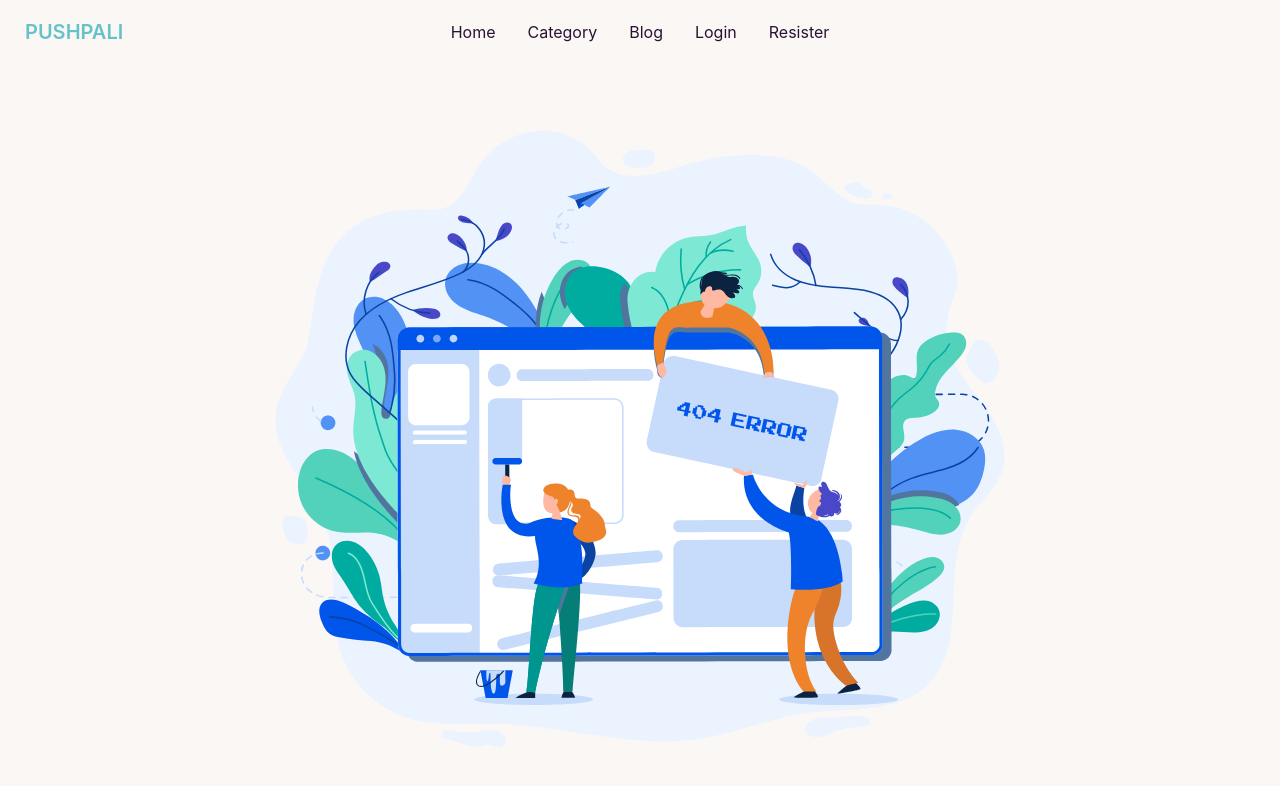
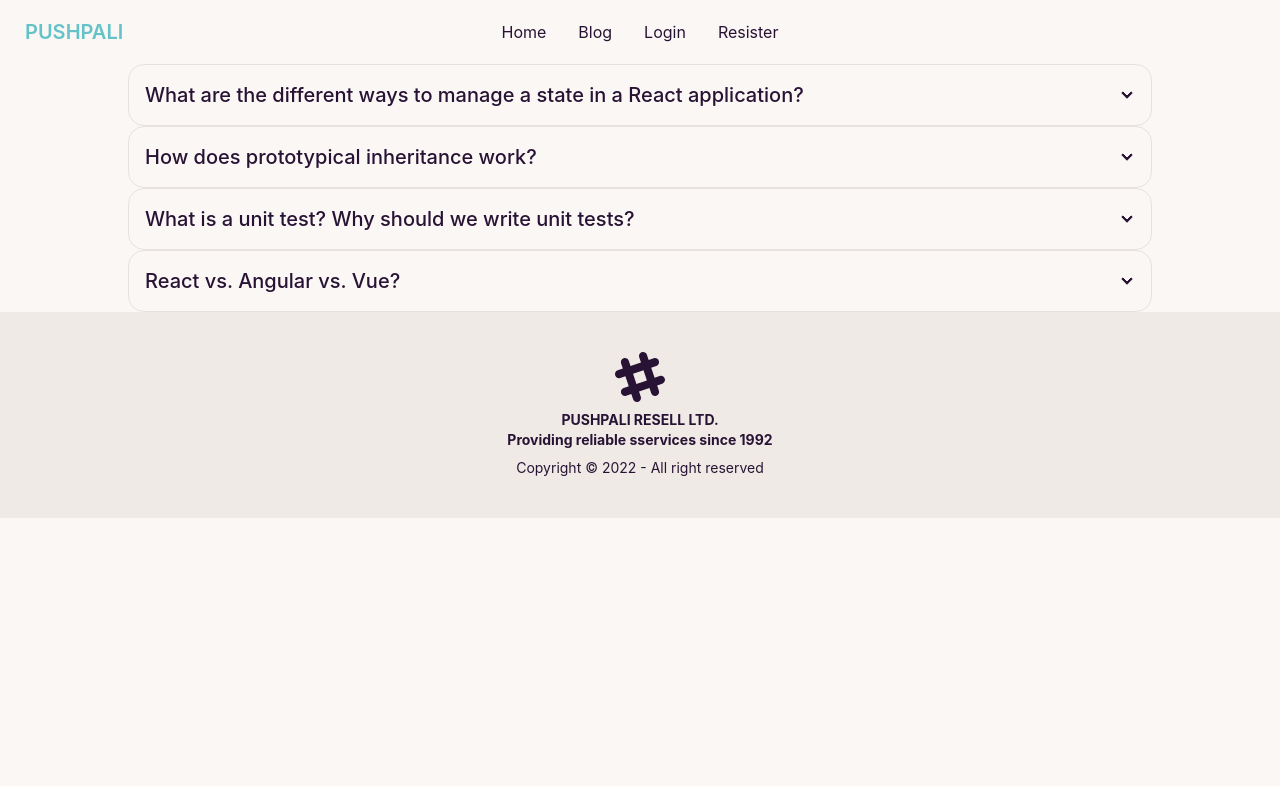
Before and after one commit to iesratadhara/Pushpali-Resell-website, a React (Create React App) app: page /blog in a window 1280 px wide. Shown: the top 786 px of the page. Built offline with nearby package versions, Linux system fonts and the light colour scheme; no server answers.

Commit message:
Blog updated

```diff
--- a/src/Common/Navbar.js
+++ b/src/Common/Navbar.js
@@ -14,8 +14,7 @@ const Navbar = () => {
     // })
     const menuItem = <>
         <li><Link to={'/'}>Home</Link></li>
-        <li><Link>Category</Link></li>
-        <li><Link>Blog</Link></li>
+        <li><Link to={'/blog'}>Blog</Link></li>
     </>
 
     const menuUser = <>
--- /dev/null
+++ b/src/Pages/Blog.js
@@ -0,0 +1,74 @@
+import React from 'react';
+
+const Blog = () => {
+    return (
+        <div className='mx-auto'>
+            <div tabIndex={0} className="collapse mx-auto collapse-arrow border border-base-300 bg-base-100 rounded-box w-full md:w-4/5 lg:3/5">
+                <div className="collapse-title text-xl font-medium">
+                    What are the different ways to manage a state in a React application?
+                </div>
+                <div className="collapse-content">
+                    <p>The Four Kinds of React State to Manage.</p>
+
+                    <p><strong>Local state:</strong>Local state is most often managed in React using the useState hook.local state would be needed to show or hide a modal component or to track values for a form component, such as form submission, when the form is disabled and the values of a form’s inputs.</p>
+
+                    <p><strong>Global State:</strong> Global state is necessary when we want to get and update data anywhere in our app, or in multiple components at least.</p>
+                    <p><strong>Server State:</strong> Server state is a simple concept, but can be hard to manage alongside all of our local and global UI state.</p>
+
+                    <p><strong>URL state:</strong> URL state is often missing as a category of state, but it is an important one.
+                        In many cases, a lot of major parts of our application rely upon accessing URL state. Try to imagine building a blog without being able to fetch a post based off of its slug or id that is located in the URL!</p>
+                </div>
+            </div>
+            <div tabIndex={1} className="collapse mx-auto collapse-arrow border border-base-300 bg-base-100 rounded-box w-full md:w-4/5 lg:3/5">
+                <div className="collapse-title text-xl font-medium">
+                    How does prototypical inheritance work?
+                </div>
+                <div className="collapse-content">
+                    The Prototypal Inheritance is a feature in javascript used to add methods and properties in objects. It is a method by which an object can inherit the properties and methods of another object. Traditionally, in order to get and set the [[Prototype]] of an object, we use Object.getPrototypeOf and Object.setPrototypeOf. Nowadays, in modern language, it is being set using __proto__
+                    <p></p>
+                </div>
+            </div>
+            <div tabIndex={2} className="collapse mx-auto collapse-arrow border border-base-300 bg-base-100 rounded-box w-full md:w-4/5 lg:3/5">
+                <div className="collapse-title text-xl font-medium">
+                    What is a unit test? Why should we write unit tests?
+                </div>
+                <div className="collapse-content">
+                    <p>Unit testing is a software development process in which the smallest testable parts of an application, called units, are individually and independently scrutinized for proper operation. This testing methodology is done during the development process by the software developers and sometimes QA staff.  The main objective of unit testing is to isolate written code to test and determine if it works as intended.
+
+                    </p>
+
+                    <p>Unit testing is an important step in the development process, because if done correctly, it can help detect early flaws in code which may be more difficult to find in later testing stages</p>
+
+
+                </div>
+            </div>
+            <div tabIndex={3} className="collapse mx-auto collapse-arrow border border-base-300 bg-base-100 rounded-box w-full md:w-4/5 lg:3/5">
+                <div className="collapse-title text-xl font-medium">
+                    React vs. Angular vs. Vue?
+                </div>
+                <div className="collapse-content">
+
+                    <h1 className='text-3xl font-semibold'>React</h1>
+                    <p>Facebook released React.js in March 2013 as a JavaScript library. Because React just provides one view, it is not appropriate for building an MVC architecture: you must solve the model and controller yourself. Besides this, there are only advantages and lots of advantages.</p>
+
+                    <p>One of the biggest of them is that React.js uses a virtual DOM that only compares the previous HTML code differences and only loads the different parts. This significantly impacts the loading times. In a positive way, of course.</p>
+                    <p>With React.js, you handle the markup and the logic in the same file, which means you can output variables in a view component (JSX). React offers a type of mobile solutions for applications called React-Native.</p>
+                    <h1 className='text-3xl font-semibold'>Angular </h1>
+                    <p>AngularJS was developed in 2009 by Google. The first version was Angular.JS. Angular is currently known as a JavaScript framework. Obviously, all significant Google projects have been developed with Angular.</p>
+
+                    <p>Angular.js is an MVC framework. A major disadvantage of Angular is that it uses a regular DOM, and thus, the entire tree structure of the HTML tags is updated, which massively impacts the loading time. Angular.js has its Ionic framework for mobile applications.</p>
+                    <h1 className='text-3xl font-semibold'>Vue</h1>
+
+                    <p>Vue.js is a JavaScript-based progressive framework for creating single-page applications. It was created with scalability and incrementality in mind, as well as ease of integration with other view layer frameworks.</p>
+                    <p>
+                        Vue is built from the bottom up to be progressively adaptable, unlike other monolithic frameworks. The core library focuses solely on the view layer, and it’s simple to use and connect with other libraries or applications. This framework’s fast learning angle is almost a trademark. It’s a flexible framework that may be used as a library or a full-fledged framework for developing large web applications.
+                    </p>
+
+
+                </div>
+            </div>
+        </div>
+    );
+};
+
+export default Blog;
--- a/src/Pages/Home/Hero.js
+++ b/src/Pages/Home/Hero.js
@@ -1,4 +1,5 @@
 import React from 'react';
+import { Link } from 'react-router-dom';
 import hero from '../../assest/image/image-07.png'
 
 const Hero = () => {
@@ -7,9 +8,9 @@ const Hero = () => {
             <div className="hero-content flex-col-reverse lg:flex-row-reverse ">
                 <img src= {hero} alt='' />
                 <div>
-                    <h1 className="text-5xl font-extrabold">Box Office News!</h1>
-                    <p className="py-6">Provident cupiditate voluptatem et in. Quaerat fugiat ut assumenda excepturi exercitationem quasi. In deleniti eaque aut repudiandae et a id nisi.</p>
-                    <button className="btn btn-primary">Get Started</button>
+                    <h1 className="text-5xl font-extrabold">Welcome To Pushpali Resele!</h1>
+                    <p className="py-6">Pushpali is a online based resele website. you can post for sele product or buy product as you want</p>
+                    <Link to={'/login'}><button className="btn btn-primary">Get Started</button></Link>
                 </div>
             </div>
         </div>
--- a/src/Routes/Route.js
+++ b/src/Routes/Route.js
@@ -6,6 +6,7 @@ import AddCategory from "../Pages/AddCategory/AddCategory"
 import AddProduct from "../Pages/AddProduct/AddProduct"
 import AllBuyer from "../Pages/AllBuyer/AllBuyer"
 import AllSeller from "../Pages/AllSeller/AllSeller"
+import Blog from "../Pages/Blog"
 import Dashboard from "../Pages/Dashboard/Dashboard"
 import Home from "../Pages/Home/Home"
 import Login from "../Pages/Login/Login"
@@ -39,6 +40,10 @@ export const router = createBrowserRouter([
             {
                 path: '/login',
                 element: <Login></Login>
+            },
+            {
+                path: '/blog',
+                element:  <Blog></Blog>
             },
 
             {
```
